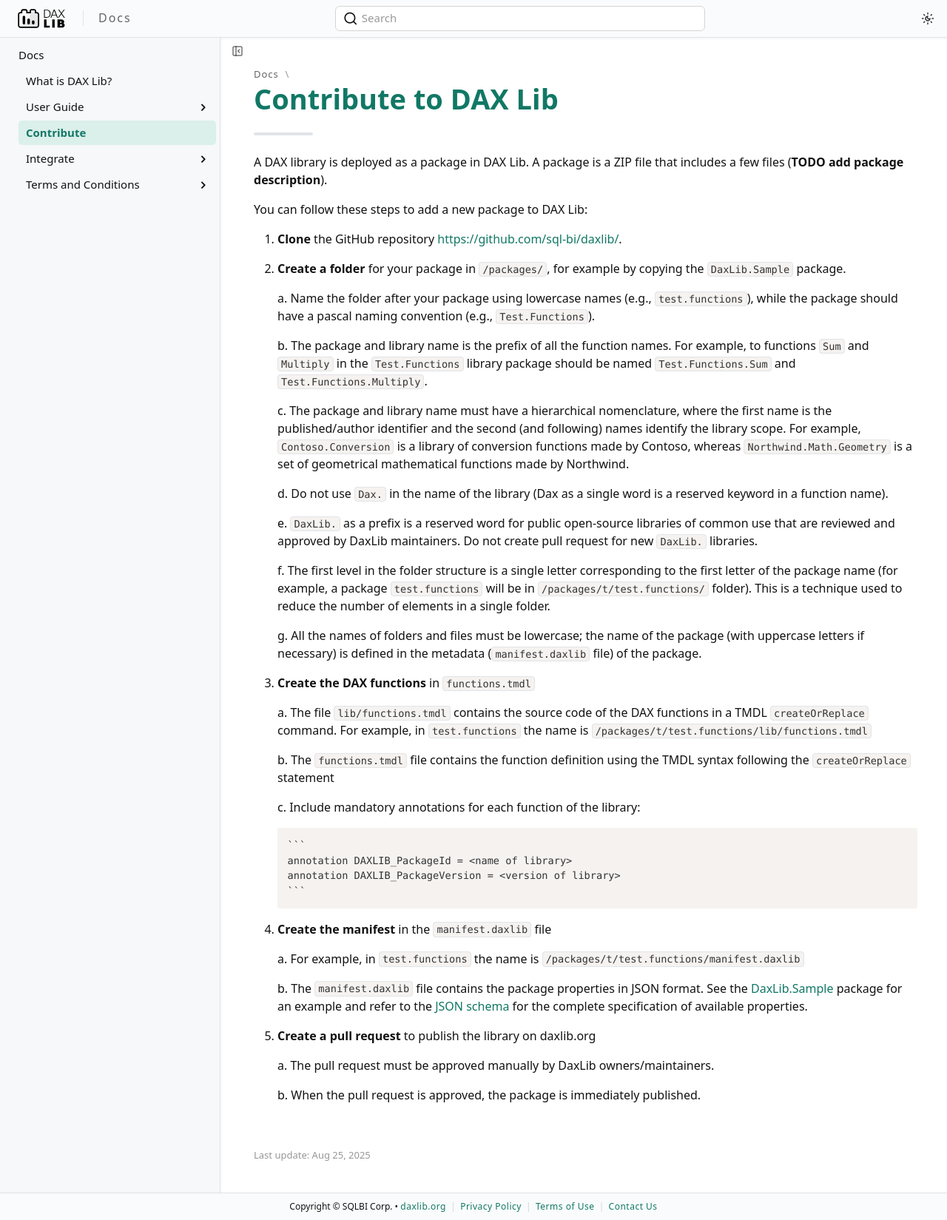
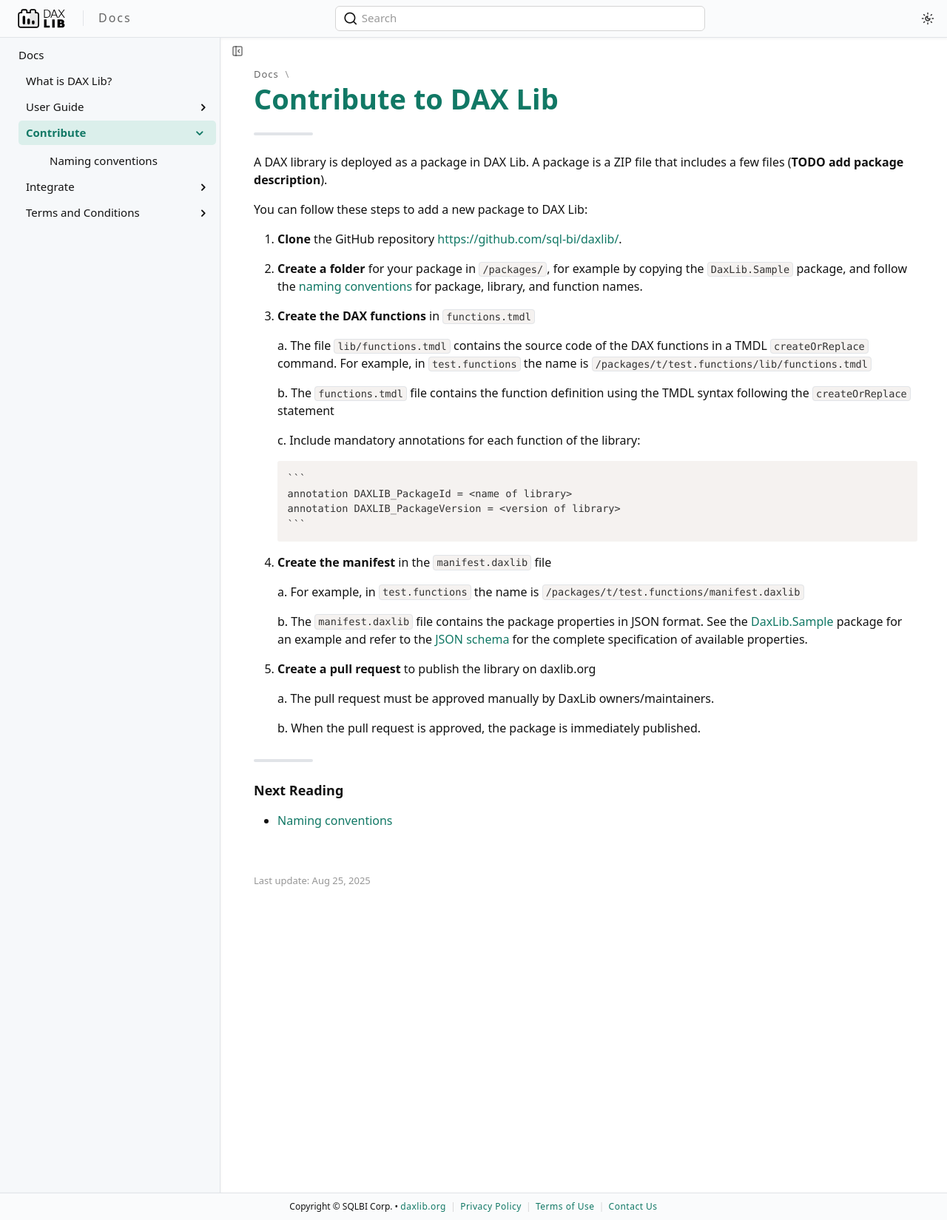
Before and after one commit to EvaluationContext/daxlib-docs, a Jekyll site: the page built from _mydocs/contribute/index.md, in a window 1280 px wide. Shown: the whole page at 74% size. Built offline with Jekyll 4.4.1, drawn with Linux system fonts in a browser that asks for light colours; cached includes are drawn as plain includes; some web fonts are replaced.

Commit message:
Separated naming convention adding link to SQLBI naming conventions for function and parameter names

```diff
--- a/_mydocs/contribute/index.md
+++ b/_mydocs/contribute/index.md
@@ -15,21 +15,7 @@ You can follow these steps to add a new package to DAX Lib:
 
 1. **Clone** the GitHub repository [https://github.com/sql-bi/daxlib/](https://github.com/sql-bi/daxlib/).
 
-2. **Create a folder** for your package in `/packages/`, for example by copying the `DaxLib.Sample` package.
-
-    a. Name the folder after your package using lowercase names (e.g., `test.functions`), while the package should have a pascal naming convention (e.g., `Test.Functions`).
-
-    b. The package and library name is the prefix of all the function names. For example, to functions `Sum` and `Multiply` in the `Test.Functions` library package should be named `Test.Functions.Sum` and `Test.Functions.Multiply`.
-
-    c. The package and library name must have a hierarchical nomenclature, where the first name is the published/author identifier and the second (and following) names identify the library scope. For example, `Contoso.Conversion` is a library of conversion functions made by Contoso, whereas `Northwind.Math.Geometry` is a set of geometrical mathematical functions made by Northwind.
-
-    d. Do not use `Dax.` in the name of the library (Dax as a single word is a reserved keyword in a function name).
-
-    e. `DaxLib.` as a prefix is a reserved word for public open-source libraries of common use that are reviewed and approved by DaxLib maintainers. Do not create pull request for new `DaxLib.` libraries.
-
-    f. The first level in the folder structure is a single letter corresponding to the first letter of the package name (for example, a package `test.functions` will be in `/packages/t/test.functions/` folder). This is a technique used to reduce the number of elements in a single folder.
-
-    g. All the names of folders and files must be lowercase; the name of the package (with uppercase letters if necessary) is defined in the metadata (`manifest.daxlib` file) of the package.
+2. **Create a folder** for your package in `/packages/`, for example by copying the `DaxLib.Sample` package, and follow the [naming conventions](naming-conventions.md) for package, library, and function names.
 
 3. **Create the DAX functions** in `functions.tmdl`
 
```
Also changed, not shown: _mydocs/contribute/naming-conventions.md (added, +21 -0 lines).
